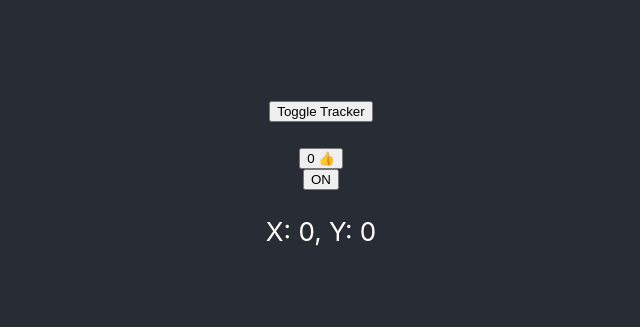
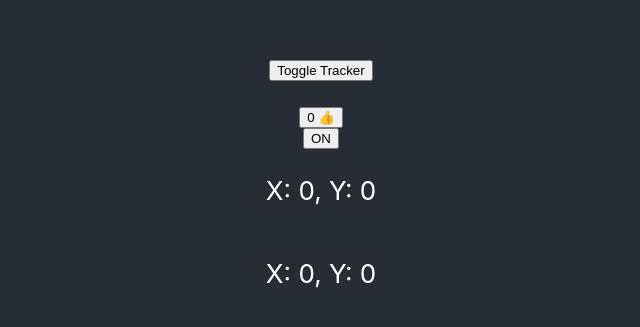
Before and after one commit to kcshan/typescript_react_antd, a React app in the folder ts-with-react/: page / in a window 1280 px wide. Shown: the part 231-558 px from the top of the page, without its empty margins (319-959 px from the left). Built offline with nearby package versions, Linux system fonts and the light colour scheme.

Commit message:
fix: 自定义hooks

```diff
--- a/ts-with-react/src/App.tsx
+++ b/ts-with-react/src/App.tsx
@@ -1,10 +1,12 @@
 import React, { useState } from 'react';
 import LikeButton from './components/LikeButton'
-import MouseTracker from './components/MouseTracker'
+// import MouseTracker from './components/MouseTracker'
+import useMousePosition from './hooks/useMoussePosition'
 import './App.css';
 
 function App() {
   const [show, setShow] = useState(true)
+  const positions = useMousePosition()
   return (
     <div className="App">
       <header className="App-header">
@@ -12,7 +14,11 @@ function App() {
           <button onClick={() => { setShow(!show) }}>Toggle Tracker</button>
         </p>
         <LikeButton/>
-        { show && <MouseTracker/> }
+        {/* { show && <MouseTracker/> } */}
+        <p>
+          X: {positions.x},
+          Y: {positions.y}
+        </p>
       </header>
     </div>
   );
--- a/ts-with-react/src/components/LikeButton.tsx
+++ b/ts-with-react/src/components/LikeButton.tsx
@@ -1,8 +1,10 @@
 import React, { useState, useEffect } from 'react'
+import useMousePosition from '../hooks/useMoussePosition'
 
 const LikeButton: React.FC = () => {
   const [like, setLike] = useState(0)
   const [on, setOn] = useState(true)
+  const positions = useMousePosition()
   useEffect(() => {
     console.log('document title effect is running')
     document.title = `点击了${like}次`
@@ -15,6 +17,10 @@ const LikeButton: React.FC = () => {
       <button onClick={() => {setOn(!on) }}>
         {on ? 'ON' : 'OFF'}
       </button>
+      <p>
+        X: {positions.x},
+        Y: {positions.y}
+      </p>
     </>
   )
 }
--- a/ts-with-react/src/components/MouseTracker.tsx
+++ b/ts-with-react/src/components/MouseTracker.tsx
@@ -10,7 +10,7 @@ const MouseTracker: React.FC = () => {
     }
     document.addEventListener('click', updateMouse)
     return () => {
-      console.log('remove effect', positions.x)
+      console.log('remove effect')
       document.removeEventListener('click', updateMouse)
     }
   }, [])
--- /dev/null
+++ b/ts-with-react/src/hooks/useMoussePosition.tsx
@@ -0,0 +1,19 @@
+import { useState, useEffect } from 'react'
+
+const useMousePosition = () => {
+  const [ positions, setPositions ] = useState({x:0, y:0})
+  useEffect(() => {
+    console.log('add effect', positions.x)
+    const updateMouse = (e: MouseEvent) => {
+      setPositions({x: e.clientX, y: e.clientY})
+    }
+    document.addEventListener('mousemove', updateMouse)
+    return () => {
+      console.log('remove effect')
+      document.removeEventListener('click', updateMouse)
+    }
+  }, [])
+  return positions
+}
+
+export default useMousePosition
```
